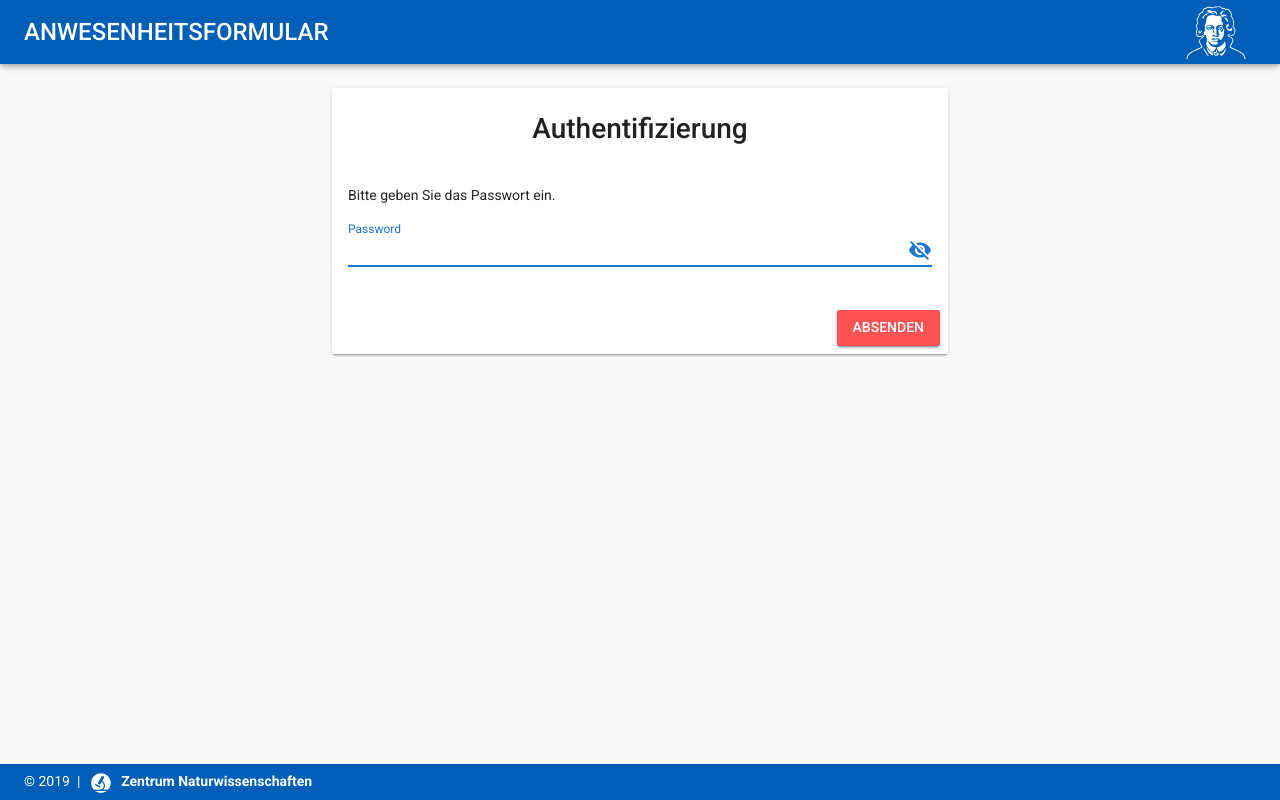
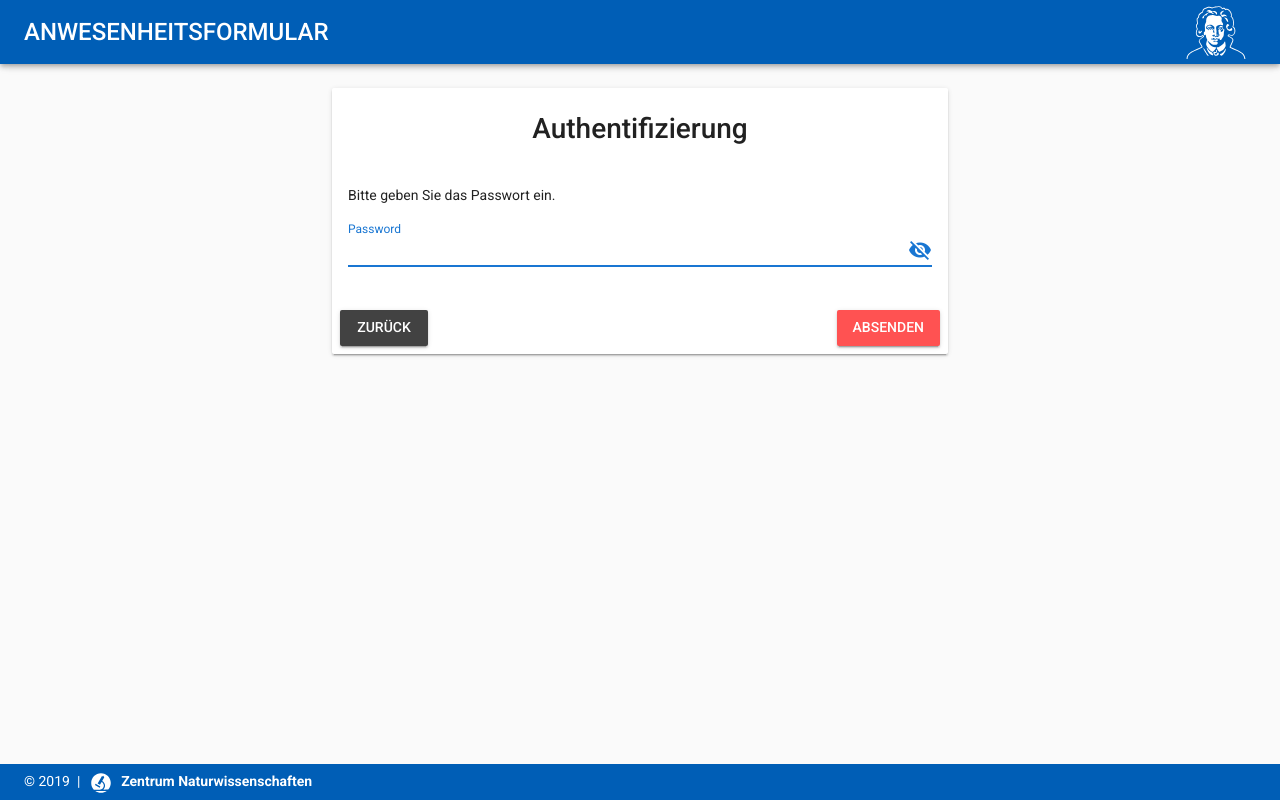
Before and after one commit to zentrumnawi/Mathezentrum, a Vue app: page /admin in a window 1280 px wide. Built offline with nearby package versions, Linux system fonts and the light colour scheme; what json2csv, v-data-table would draw is missing.

Commit message:
back button on admin auth dialog

```diff
--- a/src/components/Admin.vue
+++ b/src/components/Admin.vue
@@ -20,6 +20,7 @@
           </v-card-text>
 
           <v-card-actions class="justify-center">
+            <v-btn class="secondary" to="/">Zurück</v-btn>
             <v-spacer></v-spacer>
             <v-btn class="error" @click="authenticate">Absenden</v-btn>
           </v-card-actions>
@@ -163,7 +164,6 @@ export default {
       clearconfirm: false,
       password: null,
       show_pw: false,
-      requiredPassword: "HelloWorld",
       attendeesTable: [],
       tbl_headers: [
         {
```
